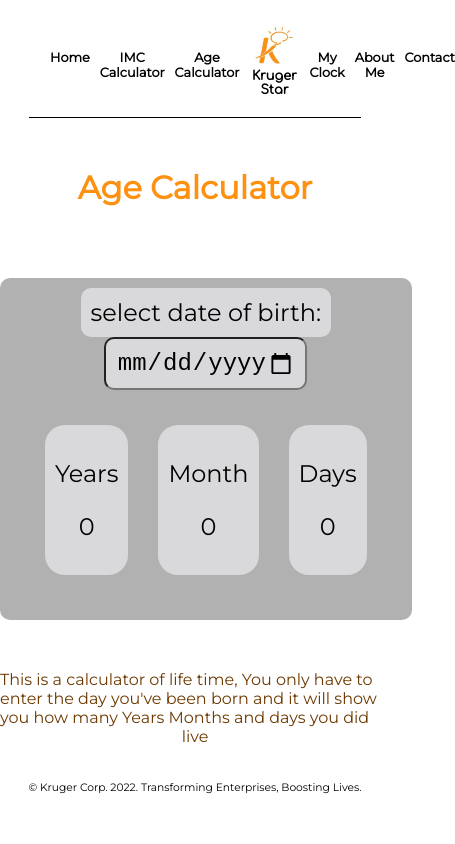
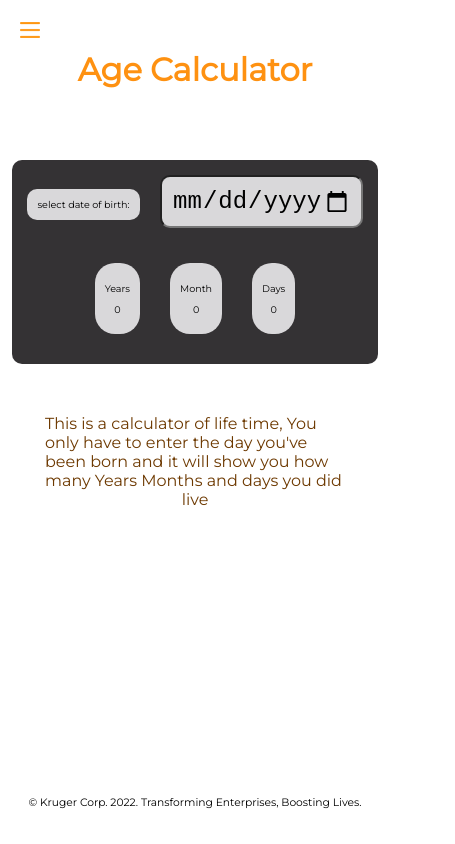
Before and after one commit to KenanAljaber/personal-site, a React (Create React App) app: page /age-calculator in a window 390 px wide. Shown: the whole page, 455 px wide, since content can reach past the window. Built offline with nearby package versions, Linux system fonts and the light colour scheme.

Commit message:
adding the responsivness reature to the site

```diff
--- a/src/Components/Age-calculator/DashBoard.js
+++ b/src/Components/Age-calculator/DashBoard.js
@@ -3,7 +3,7 @@ import "../../styles/datePicker.css"
 
 const DashBoard = ({lableText}) => {
     return (
-    <div className="dashboard">
+    <div className="Agedashboard">
         <DatePicker lableText={lableText}/>
 
     </div>  );
--- a/src/Components/Age-calculator/DatePicker.js
+++ b/src/Components/Age-calculator/DatePicker.js
@@ -21,7 +21,7 @@ const DatePicker = ({ lableText }) => {
 
         let days = 0;
         let months = 0;
-        //get years by subtracting current year from the picked pone
+        //get years by subtracting current year from the picked one
         let years = today.getFullYear() - pickedDate[0];
         //if the current month is smaller than the picked month then then month is (totalMonths-(Math.abs(pickedMonth-currentMonth)))
         //if not then we only subtract the picked months from current months
--- a/src/Components/MyNavBar.js
+++ b/src/Components/MyNavBar.js
@@ -2,6 +2,8 @@
 import { NavLink } from "react-router-dom";
 import { useState } from "react";
 import logo from "../assets/logo.jpg";
+import openNavImg from "../assets/hamburger.png"
+import close from "../assets/close.png"
 const textStyle = {
   textDecoration: "none",
   color: "black",
@@ -19,6 +21,22 @@ const strings = {
 
 const MyNavBar = () => {
   const [intId, setIntId] = useState(1);
+  const [navOpened,setNavOpened]=useState(true);
+  const[navBarWidth,setNavBarWidth]=useState(window.innerWidth>700?"100%":"0");
+
+  const trackWindowSize =()=>{
+    let ws=window.innerWidth;
+    if(ws>700){
+      setNavBarWidth("100%");
+      console.log("here 100%");
+    }else{
+      setNavOpened(true);
+      setCloseNavBarOption();
+      console.log(" here 0");
+    }
+
+  }
+ window.addEventListener("resize",trackWindowSize);
 
   const change = (intId,id) => {
 
@@ -33,51 +51,106 @@ const MyNavBar = () => {
     setIntId(id);
 
   }
+
+
+
+  const handleNavBarClick=()=>{
+
+    if(window.innerWidth<=  700){
+      setNavOpened(!navOpened);
+
+
+      if(navOpened){
+        setOpenNavBarOption();
+        console.log("opened");
+      }else{
+        setCloseNavBarOption();
+        console.log("closed");
+      }
+    }
+    console.log("clicked");
+  }
+
+
+  const setOpenNavBarOption=()=>{
+    let menuWidth=window.innerWidth/2;
+        setNavBarWidth(menuWidth+"px");
+        //document.getElementById("navBar").style.padding="15px";
+        //close photo
+        document.getElementById("navBar-open-img").src=close;
+        document.getElementById("navBar-open-img").style.left=menuWidth-40+"px";
+        document.getElementById("navBar-open-img").style.transition="0.8s";
+  }
+
+    const setCloseNavBarOption=()=>{
+      setNavBarWidth("0");
+     // document.getElementById("navBar").style.padding="0px";
+      //open photo
+        document.getElementById("navBar-open-img").style.left="20px";
+        document.getElementById("navBar-open-img").style.transition="0.8s";
+        document.getElementById("navBar-open-img").src=openNavImg;
+
+    }
+
   const setId = (e) => {
     let id=parseInt(e.currentTarget.id)
     switch (id) {
       case strings.HOME:
         change(intId,id);
+        handleNavBarClick();
         console.log(intId);
         break;
       case strings.IMC:
         change(intId,id);
+        handleNavBarClick();
         break;
       case strings.AGE:
         change(intId,id);
+        handleNavBarClick();
         break;
       case strings.CLOCK:
         change(intId,id);
+        handleNavBarClick();
         break;
       case strings.ABOUT:
         change(intId,id);
+        handleNavBarClick();
         break;
       case strings.CONTACT:
         change(intId,id);
+        handleNavBarClick();
         break;
     }
 if(intId==0){
   change(intId,1);
 }
 
+
+
   }
   return (
     <div>
-      <div className='navbar'  >
+      <span className="navBar-open"  onClick={()=>{handleNavBarClick()}}><img id="navBar-open-img" className="navBar-open-img" src={openNavImg} /></span>
 
+        <div className='navbar'  id="navBar" style={{width:navBarWidth}}>
+        <li  onClick={setId} className="topNavImg"><img src={logo} /></li>
         <li id="1" onClick={setId}><NavLink style={textStyle} to="/">Home</NavLink></li>
         <li id="2" onClick={setId}><NavLink style={textStyle} to="/imc-calculator">IMC Calculator</NavLink></li>
         <li id="3" onClick={setId}><NavLink style={textStyle} to="/age-calculator">Age Calculator</NavLink></li>
-        <li className="MyNavBar-kruger"><img src={logo} />Kruger Star</li>
+        <li className="MyNavBar-kruger"><img src={logo} /><span>KrugerStar</span></li>
         <li id="4" onClick={setId}><NavLink style={textStyle} to="/clock">My Clock</NavLink></li>
         <li id="5" onClick={setId}><NavLink style={textStyle} to="/about-me">About Me</NavLink></li>
         <li id="6" onClick={setId}><NavLink style={textStyle} to="/contact">Contact</NavLink></li>
 
 
+
       </div>
+
       <div className="line" />
     </div>
   );
 }
 
+
+
 export default MyNavBar;
--- a/src/styles/about-me.css
+++ b/src/styles/about-me.css
@@ -5,18 +5,40 @@
     margin-top: 50px;
 }
 .aboutMe-Container img{
-    width: 300px;
-    padding: 20px;
+    width: 250px;
     margin-left: 50px;
     border-radius: 40px;
 }
 .aboutMe-disc-container{
     align-self: center;
+    padding: 10px;
 }
 .aboutMe-disc-container h1{
     text-align: center;
 }
 .aboutMe-disc-container p{
-    width: 600px;
+    width: 400px;
 
 }
+
+@media (max-width: 700px) {
+.aboutMe-Container{
+    flex-direction:column;
+}
+
+    .aboutMe-Container img{
+
+        margin-left: 0px;
+        border-radius: 40px;
+        align-self: center;
+        box-shadow: 8px 6px 10px 4px rgb(30 30 90 / 50%);
+    }
+    .aboutMe-disc-container p{
+        width: clamp(300px,320px,450px);
+        font-size: clamp(0.8rem,1.1rem,1.5rem);
+        padding: 10px;
+        text-align: center;
+    }
+
+
+}
--- a/src/styles/contact.css
+++ b/src/styles/contact.css
@@ -15,7 +15,7 @@
     margin-left: 40px;
 }
 .contact-form-input-container{
-    text-align: center;
+    text-align: start;
     padding: 10px;
     margin-left: 30px;
     width: 430px;
@@ -23,7 +23,16 @@
 
 .contact-form-input-container input{
 
+    border-radius: 10px;
+    border-width: 1px;
+
     margin: 10px;
+    border-color: #FE9111;
+    border-top-style: solid;
+    box-shadow: 4px -1px 7px 0px rgb(239 157 6);
+
+
+
 }
 .input-name{
     padding: 10px;
@@ -31,6 +40,7 @@
 .input-message{
     width: 88%;
     padding: 10px 10px 100px 20px;
+
 
 }
 .input-email{
@@ -49,3 +59,18 @@ button{
     padding: 10px;
     margin: 10px;
   }
+
+  @media (max-width: 700px){
+
+    .contact-form-input-container{
+        max-width: 300px;
+        margin: 0 auto;
+        padding: 0;
+    }
+    .contact-formContainer{
+        max-width: 300px;
+    }
+    .contact-container{
+        margin-top: 60px;
+    }
+  }
--- a/src/styles/datePicker.css
+++ b/src/styles/datePicker.css
@@ -1,6 +1,6 @@
 @import url('https://fonts.googleapis.com/css2?family=Comfortaa&family=Montserrat&display=swap');
-.dashboard{
-    background: #b2b1b2;
+.Agedashboard{
+    background: #343234;
     text-align: center;
     padding: 20px;
     margin-top: 50px;
@@ -52,3 +52,14 @@
   .ageCalculatorPage-Container{
     text-align-last: center;
   }
+
+  @media (max-width: 700px){
+    .Agedashboard{
+      font-size: clamp(0.4rem,0.6rem,0.9rem);
+      padding: 5px;
+
+    }
+    .ageCalculatorPage-desc{
+      max-width: 300px;
+    }
+  }
--- a/src/styles/index.css
+++ b/src/styles/index.css
@@ -1,4 +1,7 @@
 @import url('https://fonts.googleapis.com/css2?family=Comfortaa&family=Montserrat&display=swap');
+:root{
+  --orangeColor:#FE9111;
+}
 
 body {
   margin: 0;
@@ -14,9 +17,10 @@ code {
 .navbar{
 
   display: flex;
-  padding: 50px 50px 20px 50px;
+  padding: 50px 50px 20px 0px;
   list-style: none;
   text-align: center;
+  width: 100%;
 }
 
 .navbar li{
@@ -27,12 +31,16 @@ code {
   width: 25%;
 }
 
-.navbar img{
+.MyNavBar-kruger img{
   width: 50px;
+}
+.navBar-open{
+  display: none;
 }
 
  li:hover{
   text-decoration: underline;
+  color:var(--orangeColor);
 }
 
 .line{
@@ -57,7 +65,7 @@ code {
 
 .welcome-welcomeText{
   font-weight: 400;
-  color:#FE9111;
+  color:var(--orangeColor);
 }
 
 .footer-container{
@@ -65,6 +73,8 @@ code {
   padding: 10px 0 10px 0px;
   margin: 0 auto;
   text-align-last: center;
+  position: fixed;
+  bottom: 0;
 }
 
 .footer-container h6{
@@ -74,4 +84,86 @@ code {
   font-family: Comfortaa;
   margin: 0 auto;
   margin-top: -30px;
+
 }
+.MyNavBar-kruger span{
+  margin: 10px;
+}
+.topNavImg{
+  display: none;
+}
+
+
+@media (max-width: 700px){
+  .navbar{
+    display: flex;
+    flex-direction: column;
+    height: 100%;
+    padding: 0px;
+    z-index: 100;;
+    position: fixed;
+    top: 0;
+    left: 0;
+    overflow-x: hidden;
+    padding-top: 50px;
+    background-image: linear-gradient(white,white, orange);
+    transition: 0.5s;
+    text-align: center;
+    opacity: 0.9;
+
+
+  }
+  .navBar-open{
+    display: block;
+    position: fixed;
+    top: 25;
+    left: 25;
+    z-index: 200;
+
+  }
+  .navBar-open-img{
+   width:20px;
+    left: 20px;
+    top: 20px;
+   position: fixed;
+  }
+  .line{
+    display: none;
+  }
+  .navbar li{
+    margin-top: 10px;
+    margin-bottom: 10px;
+    font-size: clamp(0.5rem,1.1rem,1.5rem);
+    width: 100%;
+  }
+
+  .MyNavBar-kruger{
+    display: none;
+
+  }
+  .welcome-welcomeText{
+    font-size: clamp(1rem,1.8rem,2rem);
+  }
+  .welcome-p{
+    width: 80%;
+    text-align: start;
+    padding-left: 20px;
+    padding-right: 2px;
+    font-size: clamp(0.8rem,1.1rem,1.5rem);
+
+  }
+  .topNavImg{
+    display: block;
+
+  }
+  .topNavImg img{
+    width: 100px;
+  }
+}
+
+@media (min-width: 701px){
+  .navbar{
+    width: 100%;
+  }
+
+}
```
Also changed, not shown: src/App.js (+10 -12 lines), src/assets/close.png (added), src/assets/hamburger.png (added).
